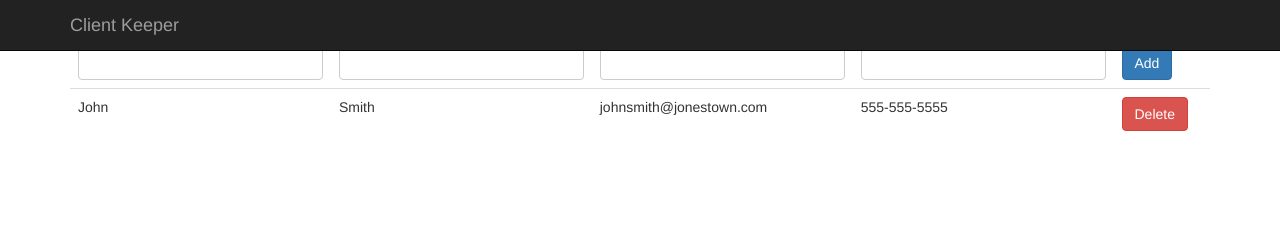
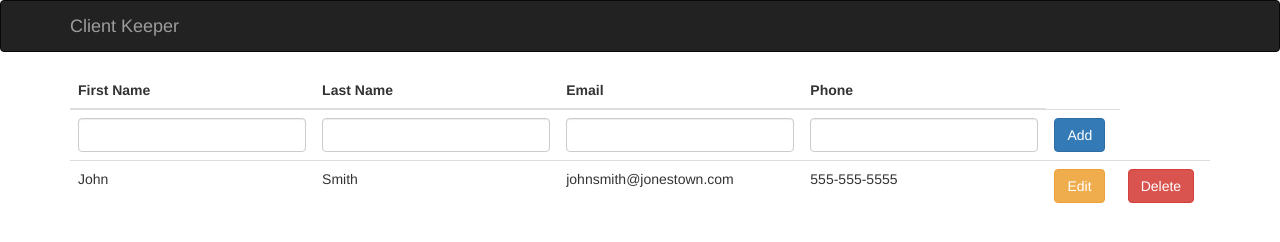
Before and after one commit to zaturnvalley/clientKeeper, a website: page public/index.html in a window 1280 px wide. Drawn offline with nearby package versions, Linux system fonts and the light colour scheme.

Commit message:
updated buttons and nav no fixed

```diff
--- a/public/index.html
+++ b/public/index.html
@@ -11,7 +11,7 @@
 </head>
 
 <body>
-  <nav class="navbar navbar-inverse navbar-fixed-top">
+  <nav class="navbar navbar-inverse">
       <div class="container">
         <div class="navbar-header">
           <button type="button" class="navbar-toggle collapsed" data-toggle="collapse" data-target="#navbar" aria-expanded="false" aria-controls="navbar">
@@ -20,7 +20,7 @@
             <span class="icon-bar"></span>
             <span class="icon-bar"></span>
           </button>
-          <a class="navbar-brand" href="index.html">Client Keeper</a>
+          <a class="navbar-brand navbar-left" href="index.html">Client Keeper</a>
         </div>
         <div id="navbar" class="collapse navbar-collapse">
         </div><!--/.nav-collapse -->
@@ -50,6 +50,7 @@
                       <td>Smith</td>
                       <td>johnsmith@jonestown.com</td>
                       <td>555-555-5555</td>
+                      <td><button class="btn btn-warning">Edit</button></td>
                       <td><button class="btn btn-danger">Delete</button></td>
                     </tr>
                   </tbody>
```
